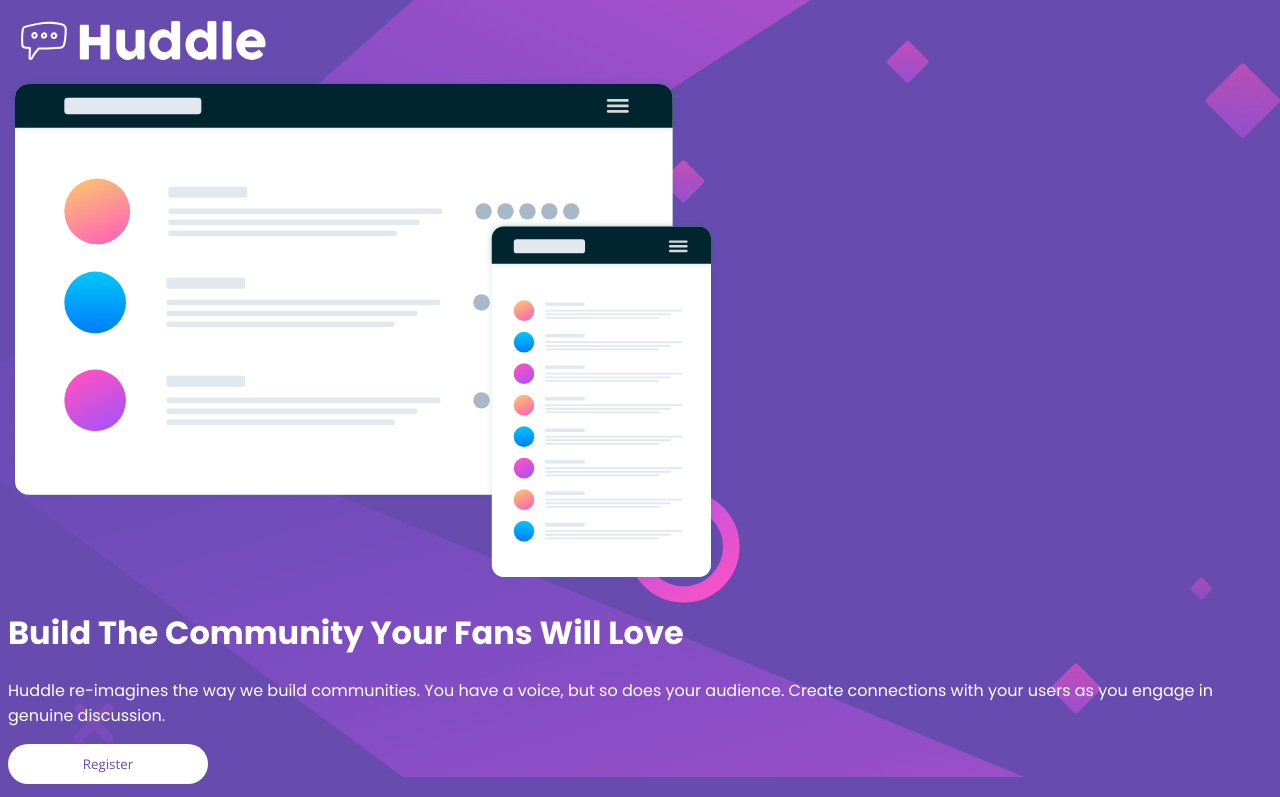
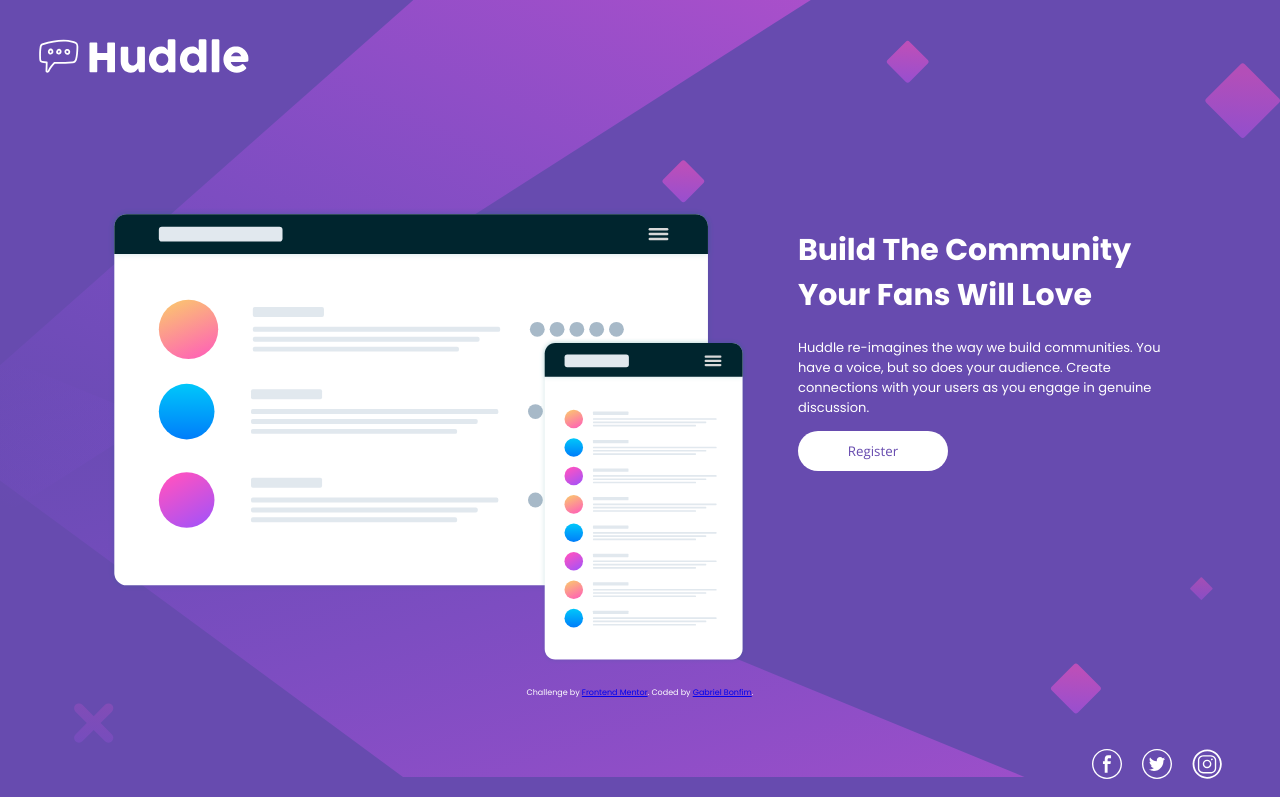
Before and after one commit to bonfimwebdev/hfmsinglelandingpage, a plain HTML site: page index.html in a window 1280 px wide. Shown: the top 797 px of the page. Drawn offline with nearby package versions, Linux system fonts and the light colour scheme.

Commit message:
90% telas pequenas 85% telas grandes

```diff
--- a/style.css
+++ b/style.css
@@ -24,15 +24,36 @@ h1, p {
     font-family: "Open Sans";
     background-color: #fff;
     color: hsl(257, 40%, 49%);
-    width: 200px;
+    width: 150px;
     height: 40px;
     border-radius: 50px;
     border: hsl(257, 40%, 49%)
 }
 
+/*Logotipo da nav*/
+.logo {
+    height: 5vh;
+    margin: 20px;
+}
+
+/*Texto do footer*/
+.footer-text {
+    padding: 10px;
+    font-size: 8px;
+    text-align: center;
+}
+
 /*Icones do footer*/
+.icons-container {
+    display: flex;
+    justify-content: flex-end;
+    margin: 30px 40px 0 0;
+}
+
 .social-icon {
     filter: invert(1);
+    width: 30px;
+    margin: 10px;
 }
 
 /************TELAS PEQUENAS************/
@@ -40,12 +61,6 @@ h1, p {
 /*Corpo geral*/
 body {
     background-image: url(./img/bg-mobile.svg);
-}
-
-/*Logotipo da nav*/
-.logo {
-    height: 5vh;
-    margin: 20px;
 }
 
 /*Conteúdo da main*/
@@ -76,27 +91,11 @@ p {
     margin: auto;
 }
 
-/*Texto do footer*/
-.footer-text {
-    padding: 10px;
-    font-size: 8px;
-    text-align: center;
-}
-
-/*Icones do footer*/
-.icons-container {
-    display: flex;
-    justify-content: center;
-    margin-top: 30px;
-}
-
 .social-icon {
     width: 30px;
 }
 
-
 }
-
 /************TELAS GRANDES************/
 @media (min-width: 768px) {
 
@@ -104,4 +103,39 @@ p {
 body {
     background-image: url(./img/bg-desktop.svg);
 }
+
+/*Logotipo da nav*/
+.logo {
+    height: 7vh;
 }
+
+/*Conteúdo da main*/
+main {
+    display: flex;
+    justify-content: space-between;
+}
+
+.illustration-wrapper, .illustration {
+    width: 50vw;
+}
+
+.illustration-wrapper {
+    padding: 100px 50px 0 100px;
+}
+
+.main-text{
+    width: 30vw;
+}
+
+.main-text {
+    padding: 100px 100px 0 0;
+}
+
+h1 {
+    font-size: 30px;
+}
+
+p {
+    font-size: 13px;
+}
+}
```
